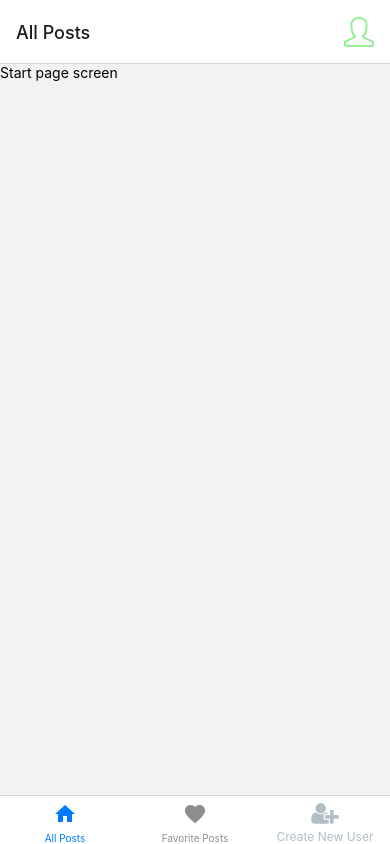
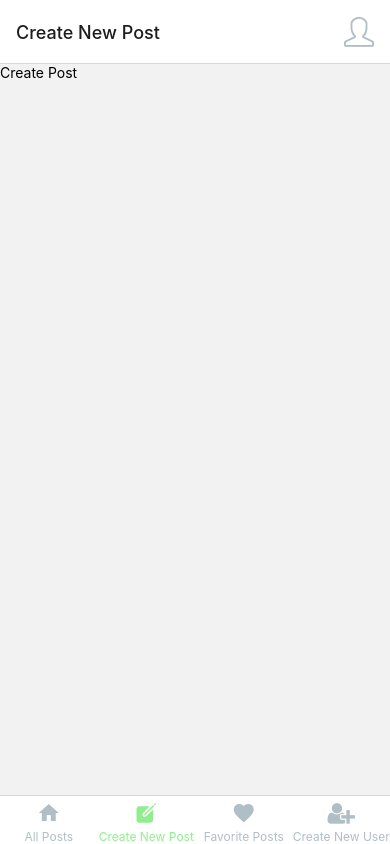
Before and after one commit to Davod0/Expo-React-Native-Postify, a React Native app: screen /CreatePost in a window 390 px wide. Built offline with nearby package versions, Linux system fonts and the light colour scheme.

Commit message:
Implemented a new navigator (CreatePost) and its screen (CreatePostScreen)

```diff
--- a/Navigators/TabStackNavigator.tsx
+++ b/Navigators/TabStackNavigator.tsx
@@ -1,12 +1,14 @@
 import { MaterialIcons } from '@expo/vector-icons';
 import FontAwesome from '@expo/vector-icons/FontAwesome';
+import Ionicons from '@expo/vector-icons/Ionicons';
 import SimpleLineIcons from '@expo/vector-icons/SimpleLineIcons';
 import { createBottomTabNavigator } from "@react-navigation/bottom-tabs";
 import React from "react";
+import { Text } from "react-native";
+import CreatePostScreen from '../Screens/CreatePostScreen';
 import CreateUserScreen from '../Screens/CreateUserScreen';
 import FavoriteScreen from "../Screens/FavoritePostsScreen";
 import StartPageScreen from "../Screens/StartPageScreen";
-import {Text} from "react-native";
 
 export type TabStackParamList = {
     FavoritePosts: undefined;
@@ -25,38 +27,51 @@ export default function TabStackNavigator(){
     return (
         <TabStack.Navigator
            screenOptions= {({navigation}) => ({headerRight: (props) => (
-                <SimpleLineIcons name="user" size={24} color="black"
-                style={{ marginRight: 16, fontSize:30, color:"#90EE90" }}
-                onPress={() => navigation.navigate("UserAccount", {userId: userId, userName: userName})}
-                />
+                <SimpleLineIcons name="user" size={24}
+                style={{ marginRight: 16, fontSize:30, color:"#B0BEC5" }}
+                onPress={() => navigation.navigate("UserAccount", {userId: userId, userName: userName})}/>
                 )})
-            }
-            >
+            }>
             <TabStack.Screen name="StartPage" component={StartPageScreen}
                options={{
-                    tabBarIcon: (props) => <MaterialIcons name="home" size={24} color={props.color} />,
-                    title: "All Posts",
+                   title: "All Posts",
+                   tabBarIcon: (props) => <MaterialIcons name="home" size={24} color={props.focused? "#90EE90" : "#B0BEC5"} />,
+                   tabBarLabel: ({ focused }) => (
+                    <Text style={{ color: focused ? "#90EE90" : "#B0BEC5", fontSize: 12 }}>
+                        All Posts
+                    </Text>)
+                }}
+            />
+            <TabStack.Screen name="CreatePost" component={CreatePostScreen}
+                options={{
+                    title: "Create New Post",
+                    tabBarIcon: (props) => <Ionicons name="create" size={24} color={props.focused? "#90EE90" : "#B0BEC5"}/>,
+                    tabBarLabel: ({ focused }) => (
+                    <Text style={{ color: focused ? "#90EE90" : "#B0BEC5", fontSize: 12 }}>
+                        Create New Post
+                    </Text>)
                 }}
             />
             <TabStack.Screen name="FavoritePosts" component={FavoriteScreen}
                options={{
-                    tabBarIcon: (props) => <MaterialIcons name="favorite" size={24} color={props.color} />,
-                    title: "Favorite Posts",
+                   title: "Favorite Posts",
+                   tabBarIcon: (props) => <MaterialIcons name="favorite" size={24} color={props.focused? "#90EE90" : "#B0BEC5"} />,
+                   tabBarLabel: ({ focused }) => (
+                    <Text style={{ color: focused ? "#90EE90" : "#B0BEC5", fontSize: 12 }}>
+                        Favorite Posts
+                    </Text>)
                 }}
-                />
-
+            />
             <TabStack.Screen name="CreateUser" component={CreateUserScreen}
                 options={{
                     title: "Create New User",
-                    tabBarIcon: (props) => <FontAwesome name="user-plus" size={24} color={props.focused? "#87CEFA" : "#B0BEC5"}/>,
+                    tabBarIcon: (props) => <FontAwesome name="user-plus" size={24} color={props.focused? "#90EE90" : "#B0BEC5"}/>,
                     tabBarLabel: ({ focused }) => (
-                    <Text style={{ color: focused ? "#ADD8E6" : "#B0BEC5", fontSize: 12 }}>
+                    <Text style={{ color: focused ? "#90EE90" : "#B0BEC5", fontSize: 12 }}>
                         Create New User
-                    </Text>),
-                    }}/>
+                    </Text>)
+                }}
+            />
         </TabStack.Navigator>
     );
 };
-
-
-// tabBarIcon: () => <Ionicons name="create" size={24} color="black" />
--- /dev/null
+++ b/Screens/CreatePostScreen.tsx
@@ -0,0 +1,9 @@
+import { View, Text } from "react-native";
+
+export default function CreatePostScreen(){
+    return(
+        <View>
+            <Text>Create Post</Text>
+        </View>
+    );
+};
```
